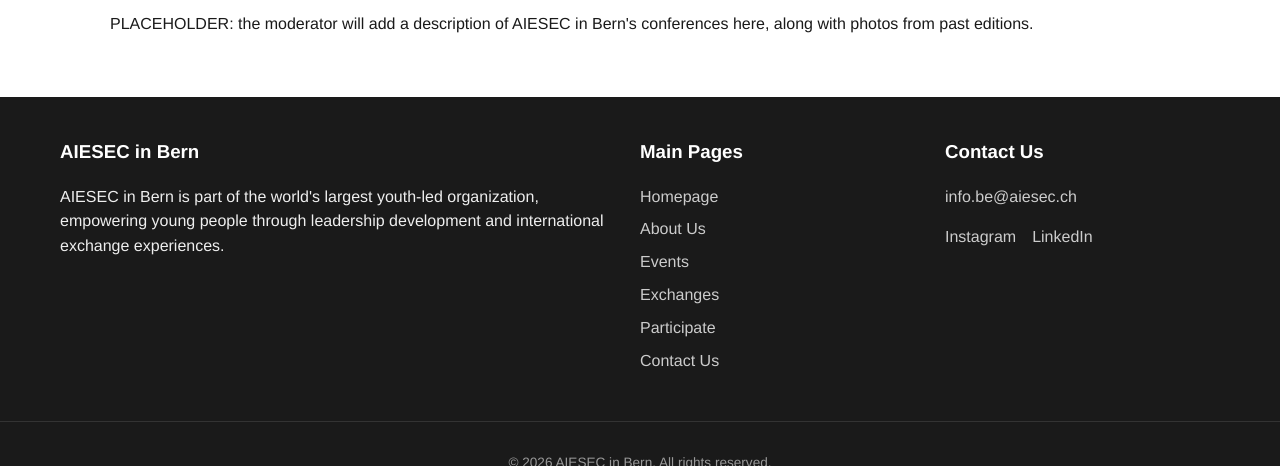
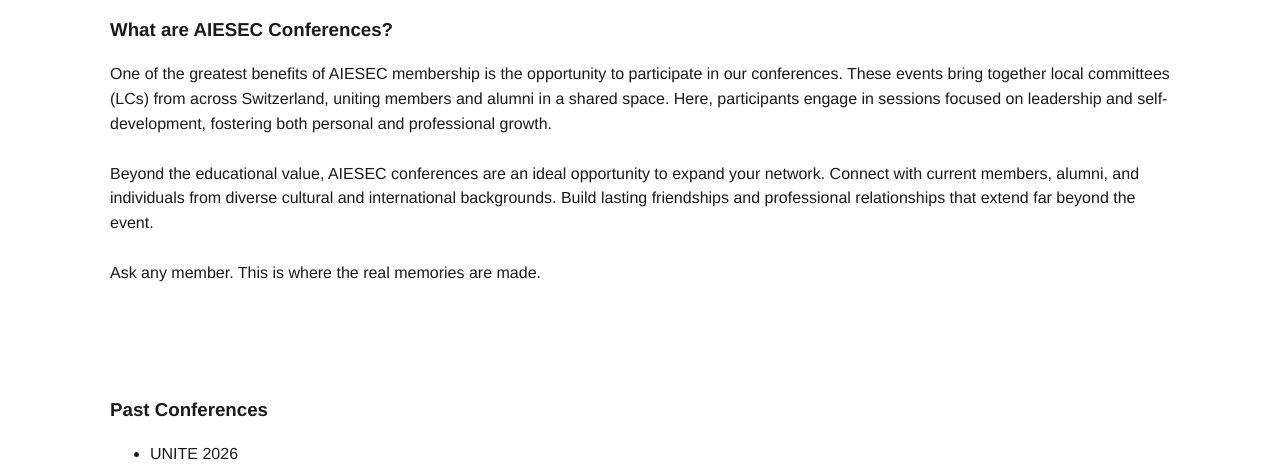
Before and after one commit to MiniGareth/aiesec-bern, a Jekyll site: the page built from participate/conferences.html, in a window 1280 px wide and 900 px high, cut to the strip 434-900 px from the top of the window. Built offline with Jekyll 4.4.1, drawn with Linux system fonts in a browser that asks for light colours; some of the changed text lies outside the part shown.

Commit message:
Added conference text and image. Small fixes for testimonials and become  a partner pages.

```diff
--- a/exchanges/testimonials.html
+++ b/exchanges/testimonials.html
@@ -7,7 +7,7 @@
 <article class="page testimonials-page container">
   <h1>Testimonials</h1>
   <div class="testimonial-grid">
-    {% for t in site.testimonials %}
+    <!-- {% for t in site.testimonials %}
     <a class="testimonial-box" href="{{ t.url | relative_url }}">
       <img src="{{ t.images[0] | relative_url }}" alt="{{ t.name }}">
       <h4>{{ t.name }}</h4>
@@ -15,6 +15,7 @@
       <p class="card-meta">{{ t.responsible_entity }}</p>
       <p class="quote">&ldquo;{{ t.quote }}&rdquo;</p>
     </a>
-    {% endfor %}
+    {% endfor %} -->
+    <p>Coming soon</p>
   </div>
 </article>
--- a/participate/become-a-partner.html
+++ b/participate/become-a-partner.html
@@ -6,10 +6,11 @@
 ---
 <section class="hero-image" style="background-image:url('{{ '/assets/images/partner-hero-placeholder.jpg' | relative_url }}');">
   <h1>Become a partner</h1>
-  <a class="btn btn-primary" href="mailto:{{ site.email }}">Let's partner</a>
+
 </section>
 
 <section class="sponsor-row container">
+  <a class="btn btn-primary" href="mailto:{{ site.email }}">Let's partner</a>
   <h2>Our partners</h2>
   <!-- PLACEHOLDER: no sponsors yet - add sponsor logos here as they are confirmed -->
   <p class="empty-state">We're currently building our partner network - check back soon!</p>
--- a/participate/conferences.html
+++ b/participate/conferences.html
@@ -4,11 +4,26 @@
 description: "Learn about AIESEC in Bern's conferences and events for members."
 permalink: /participate/conferences/
 ---
-<section class="hero-image" style="background-image:url('{{ '/assets/images/conferences-hero-placeholder.jpg' | relative_url }}');">
+<section class="hero-image" style="background-image:url('{{ '/assets/images/kick-off-0.jpeg' | relative_url }}');">
   <h1>Conferences</h1>
 </section>
 
 <article class="page container">
-  <p>PLACEHOLDER: the moderator will add a description of AIESEC in Bern's conferences here, along with
-  photos from past editions.</p>
+  <h3>What are AIESEC Conferences?</h3>
+  <p>
+    One of the greatest benefits of AIESEC membership is the opportunity to participate in our conferences. These events bring together local committees (LCs) from across Switzerland, uniting members and alumni in a shared space. Here, participants engage in sessions focused on leadership and self-development, fostering both personal and professional growth.
+    <br> <br>
+    Beyond the educational value, AIESEC conferences are an ideal opportunity to expand your network. Connect with current members, alumni, and individuals from diverse cultural and international backgrounds. Build lasting friendships and professional relationships that extend far beyond the event.
+    <br> <br>
+    Ask any member. This is where the real memories are made.
+  </p>
+  <br><br><br>
+  <h3>Past Conferences</h3>
+  <ul>
+    <li>UNITE 2026</li>
+    <li>KICK-OFF 2026</li>
+    <li>UNLEASH 2026</li>
+    <li>DO IT 2025</li>
+  </ul>
+
 </article>
```
Also changed, not shown: 1 other file.
